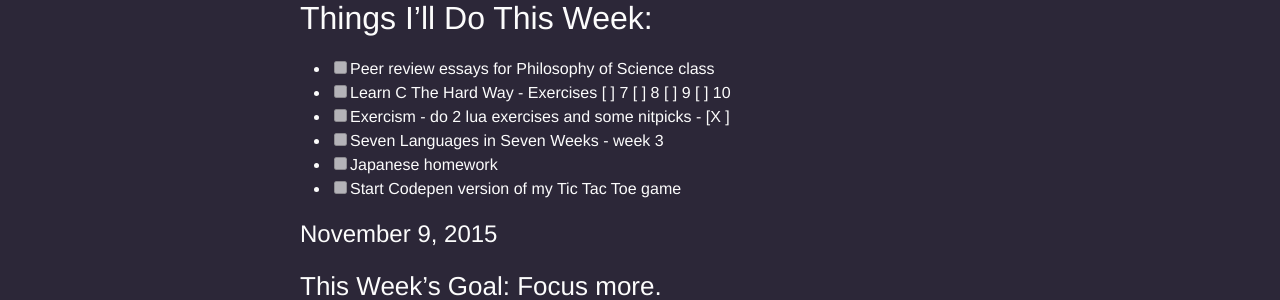
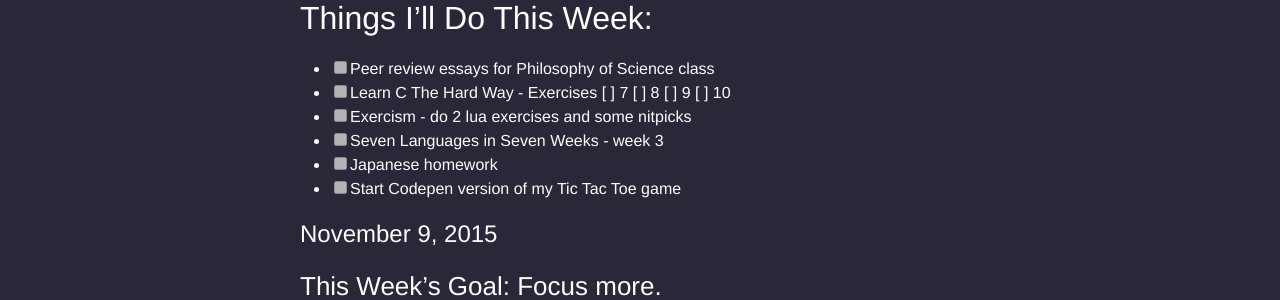
Before and after one commit to kirakirakira/blog, a Jekyll site: the page built from personal-goals.md, in a window 1280 px wide and 900 px high, scrolled down 516 px. Shown: the part 152-452 px from the top of the window. Built offline with Jekyll 4.4.1, drawn with Linux system fonts in a browser that asks for light colours; Markdown is read by kramdown in place of the engine named in the settings.

```diff
--- a/personal-goals.md
+++ b/personal-goals.md
@@ -26,7 +26,7 @@ Why? I realized what I have been doing and what I want to do is all over the pla
 ## Things I'll Do This Week:
 - [ ] Peer review essays for Philosophy of Science class
 - [ ] Learn C The Hard Way - Exercises [ ] 7 [ ] 8 [ ] 9 [ ] 10
-- [ ] Exercism - do 2 lua exercises and some nitpicks - [X ]
+- [ ] Exercism - do 2 lua exercises and some nitpicks
 - [ ] Seven Languages in Seven Weeks - week 3
 - [ ] Japanese homework
 - [ ] Start Codepen version of my Tic Tac Toe game
```
